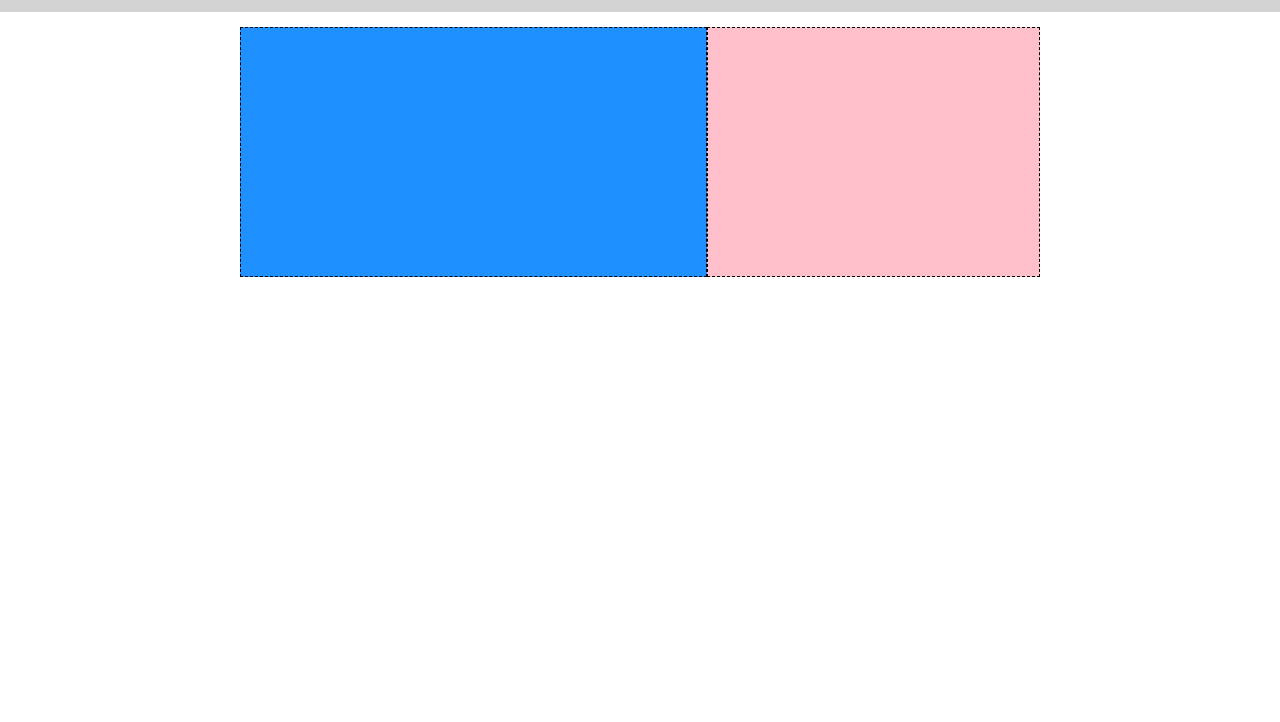
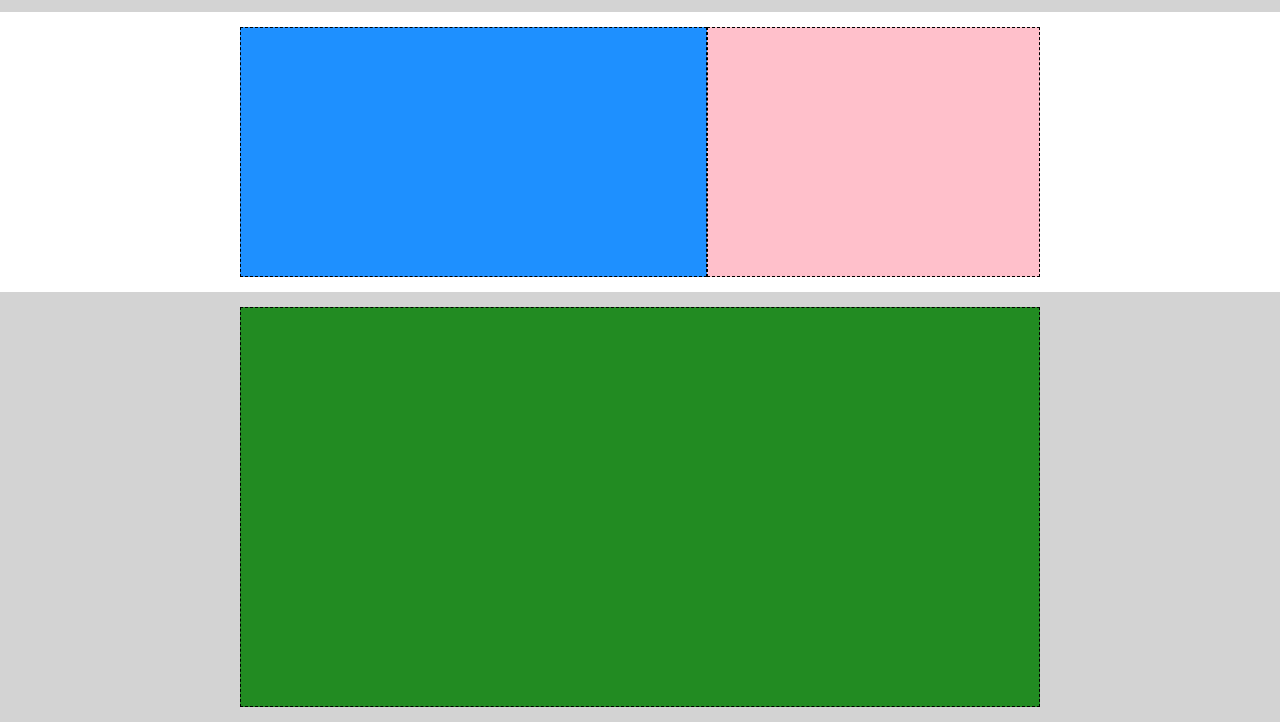
Before and after one commit to FedericaSidoti/htmlcss-struttura-discord, a plain HTML site: page index.html in a window 1280 px wide. Shown: the part 816-1538 px from the top of the page. Before the commit the page ends 1108 px from the top, so only its background shows below. Drawn offline with Linux system fonts and the light colour scheme.

Commit message:
ADD- Section onecol-big with style

```diff
--- a/css/style.css
+++ b/css/style.css
@@ -120,12 +120,12 @@ img {
     background-color:  #00008b;
 }
 
-.debug .col-12 {
+.debug #section-onecol .col-12 {
     background-color: #ee82ee;
-    max-width: 750px;
+    max-width: 720px;
 }
 
-/*section-twocol debug*/
+/*section .twocol debug*/
 
 .debug .col-5 {
     background-color: #ffc0cb;
@@ -142,3 +142,17 @@ img {
 .debug #gray-twocol {
     background-color: #d3d3d3;
 }
+
+/*section .onecol-big debug*/
+
+.debug .onecol-big {
+    background-color: #d3d3d3;
+}
+
+.debug .onecol-big .row {
+    min-height: 400px;
+}
+
+.debug .onecol-big .col-12 {
+    background-color: #228b22;
+}
--- a/index.html
+++ b/index.html
@@ -23,7 +23,7 @@
             </div>
         </div>
     </header>
-    <!--Sezione 1-->
+    <!--Sezione onecol, una colonna-->
     <section class="section" id="section-onecol">
         <div class="container">
             <div class="row">
@@ -31,6 +31,8 @@
             </div>
         </div>
     </section>
+        <!--Sezioni twocol, due colonne-->
+        <!--twocolumn sfondo bianco-->
     <section class="section twocol">
         <div class="container">
             <div class="row">
@@ -39,6 +41,7 @@
             </div>
         </div>
     </section>
+        <!--twocolumn sfondo grigio-->
     <section class="section twocol" id="gray-twocol">
         <div class="container">
             <div class="row">
@@ -47,6 +50,7 @@
             </div>
         </div>
     </section>
+        <!--twocolumn sfondo bianco-->
     <section class="section twocol">
         <div class="container">
             <div class="row">
@@ -55,5 +59,13 @@
             </div>
         </div>
     </section>
+    <!--Sezione onecol-big, una colonna più grande-->
+    <section class="section onecol-big">
+        <div class="container">
+            <div class="row">
+                <div class="col-12"></div>
+            </div>
+        </div>
+    </section>
 </body>
 </html>
```
